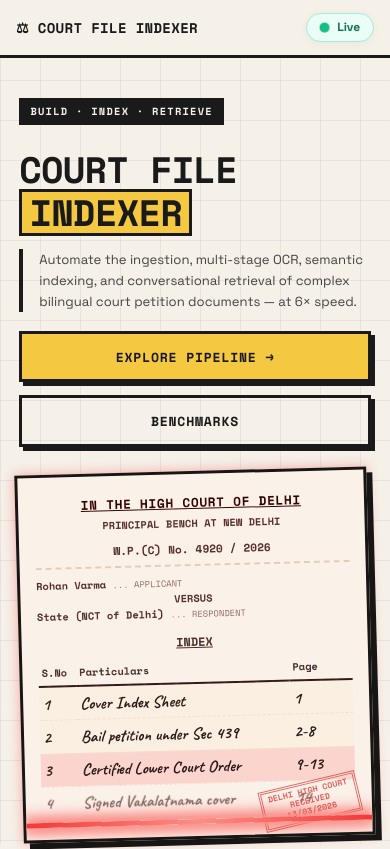
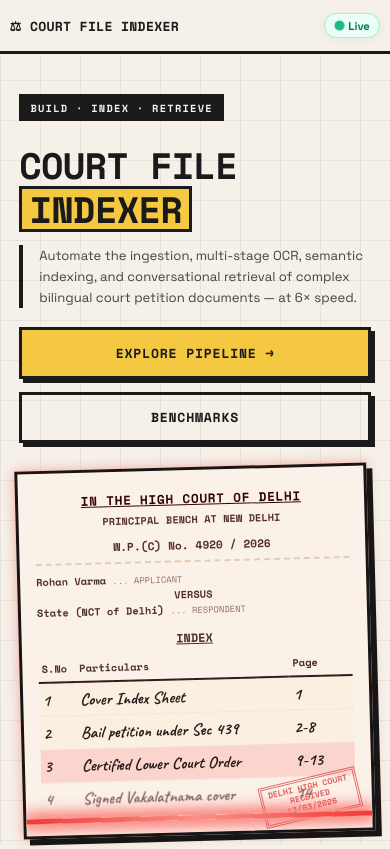
Before and after one commit to AnujShrivastava01/CFI-Frontend, a plain HTML site: page index.html in a window 390 px wide. Shown: the top 849 px of the page. Drawn offline with nearby package versions, Linux system fonts and the light colour scheme; a script that the page names is missing.

Commit message:
Optimize mobile nav layout to prevent clipping

```diff
--- a/index.html
+++ b/index.html
@@ -701,19 +701,27 @@ footer{
 /* RESPONSIVE */
 @media(max-width:860px){
   nav {
-    padding: 0.8rem 1rem !important;
+    padding: 0.8rem 0.6rem !important;
+    gap: 0.4rem !important;
   }
   .nav-logo {
-    font-size: 0.88rem !important;
-    gap: 0.5rem !important;
+    font-size: 0.82rem !important;
+    gap: 0.3rem !important;
     white-space: nowrap !important;
   }
   .logo-badge {
     display: none !important;
   }
+  .pwa-header-btn span {
+    display: none !important;
+  }
+  .pwa-header-btn {
+    padding: 0.35rem 0.5rem !important;
+  }
   .nav-status-badge {
-    padding: 0.35rem 0.8rem !important;
-    font-size: 0.75rem !important;
+    padding: 0.3rem 0.6rem !important;
+    font-size: 0.7rem !important;
+    gap: 0.3rem !important;
   }
 
   .hero {
```
